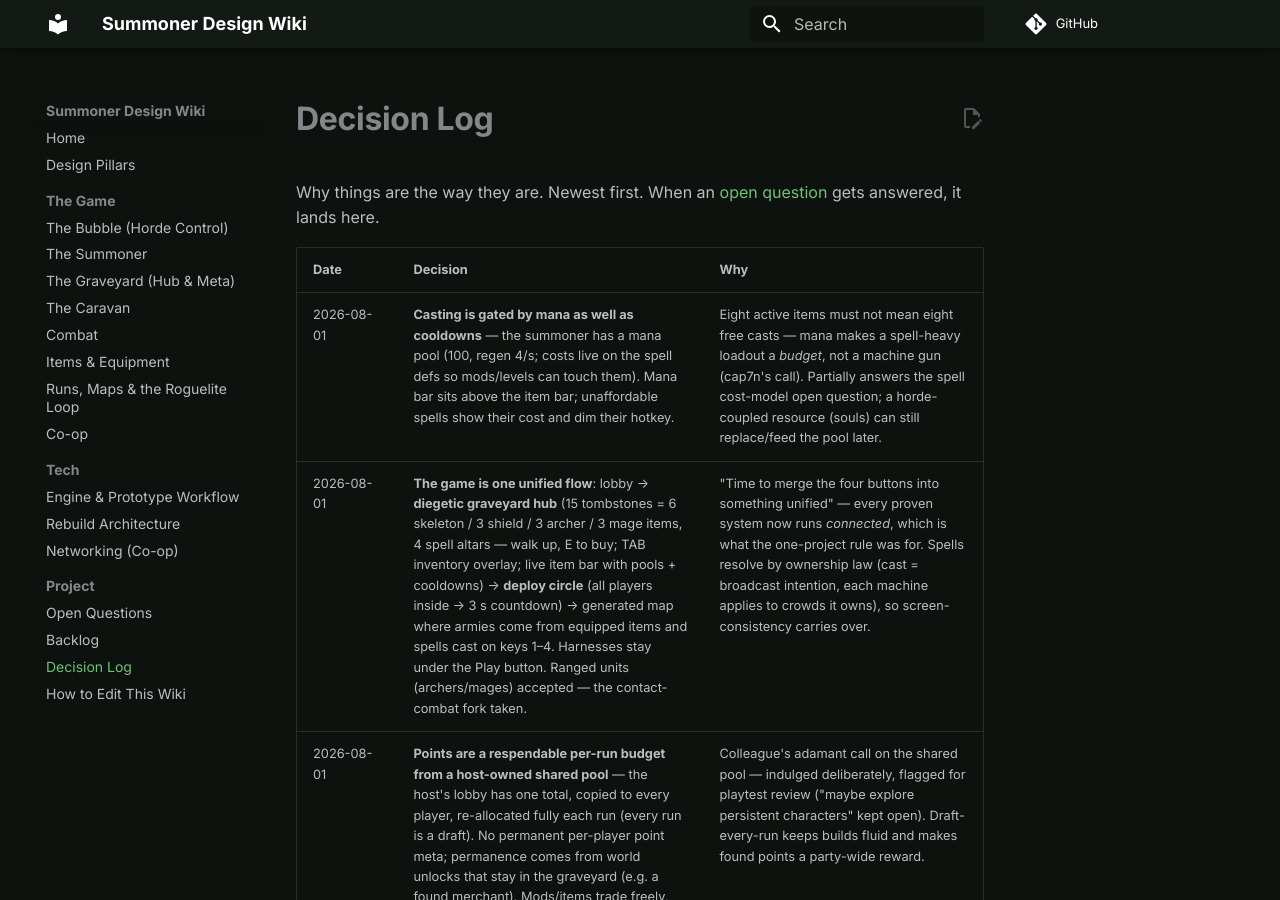
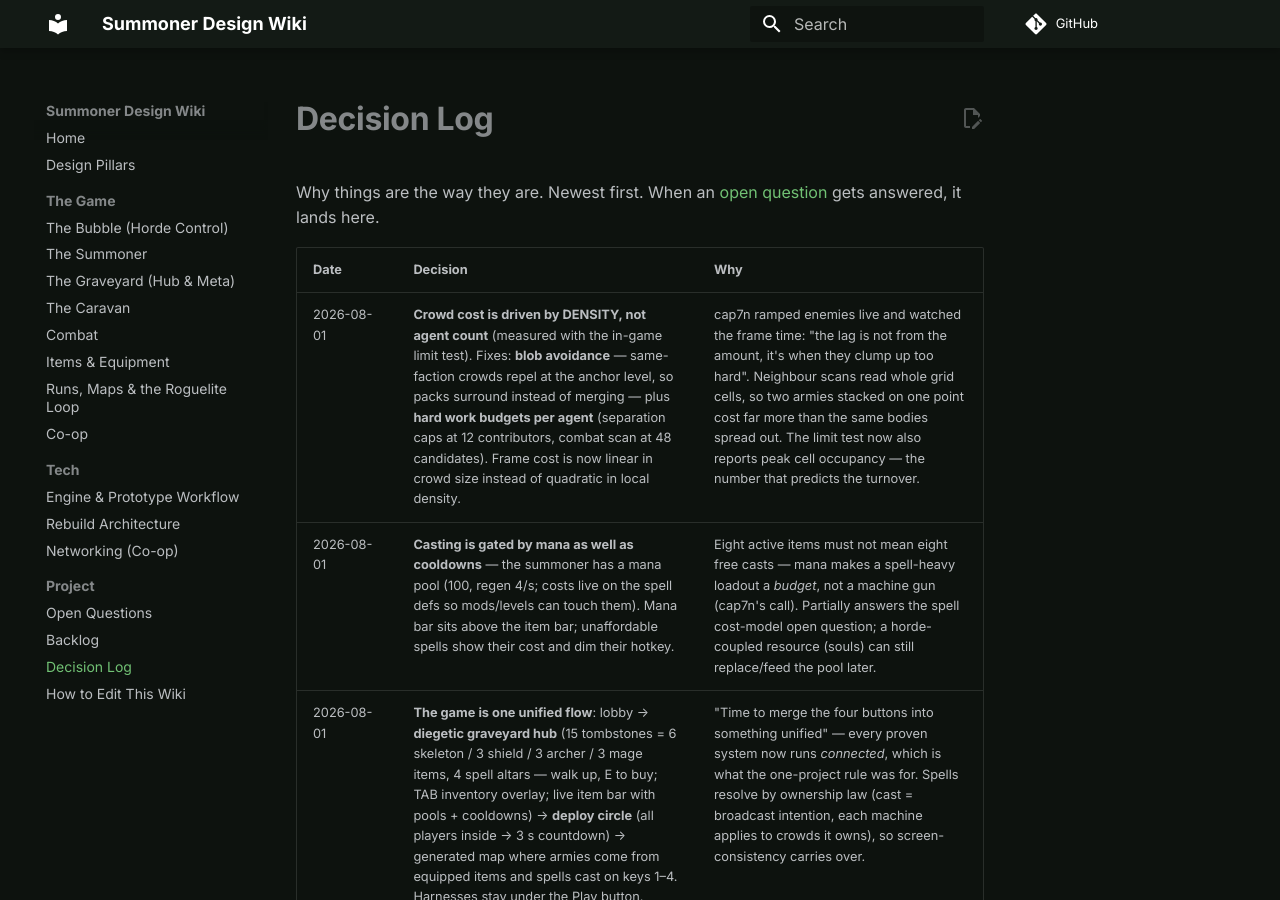
Before and after one commit to cap7n/SummonerWebsite, an MkDocs documentation site: the page built from docs/project/decisions.md, in a window 1280 px wide and 900 px high. Built offline with MkDocs 1.6.1 and Material for MkDocs 9.7.7, drawn with Linux system fonts in a browser that asks for light colours; comment, search, counter and statistics services are not loaded.

Commit message:
Decision: crowd cost is density, not count - blob avoidance + work budgets
Co-Authored-By: Claude Fable 5 <noreply@anthropic.com>

```diff
--- a/docs/project/decisions.md
+++ b/docs/project/decisions.md
@@ -4,6 +4,7 @@ Why things are the way they are. Newest first. When an [open question](open-ques
 
 | Date | Decision | Why |
 |---|---|---|
+| 2026-08-01 | **Crowd cost is driven by DENSITY, not agent count** (measured with the in-game limit test). Fixes: **blob avoidance** — same-faction crowds repel at the anchor level, so packs surround instead of merging — plus **hard work budgets per agent** (separation caps at 12 contributors, combat scan at 48 candidates). Frame cost is now linear in crowd size instead of quadratic in local density. | cap7n ramped enemies live and watched the frame time: "the lag is not from the amount, it's when they clump up too hard". Neighbour scans read whole grid cells, so two armies stacked on one point cost far more than the same bodies spread out. The limit test now also reports peak cell occupancy — the number that predicts the turnover. |
 | 2026-08-01 | **Casting is gated by mana as well as cooldowns** — the summoner has a mana pool (100, regen 4/s; costs live on the spell defs so mods/levels can touch them). Mana bar sits above the item bar; unaffordable spells show their cost and dim their hotkey. | Eight active items must not mean eight free casts — mana makes a spell-heavy loadout a *budget*, not a machine gun (cap7n's call). Partially answers the spell cost-model open question; a horde-coupled resource (souls) can still replace/feed the pool later. |
 | 2026-08-01 | **The game is one unified flow**: lobby → **diegetic graveyard hub** (15 tombstones = 6 skeleton / 3 shield / 3 archer / 3 mage items, 4 spell altars — walk up, E to buy; TAB inventory overlay; live item bar with pools + cooldowns) → **deploy circle** (all players inside → 3 s countdown) → generated map where armies come from equipped items and spells cast on keys 1–4. Harnesses stay under the Play button. Ranged units (archers/mages) accepted — the contact-combat fork taken. | "Time to merge the four buttons into something unified" — every proven system now runs *connected*, which is what the one-project rule was for. Spells resolve by ownership law (cast = broadcast intention, each machine applies to crowds it owns), so screen-consistency carries over. |
 | 2026-08-01 | **Points are a respendable per-run budget from a host-owned shared pool** — the host's lobby has one total, copied to every player, re-allocated fully each run (every run is a draft). No permanent per-player point meta; permanence comes from world unlocks that stay in the graveyard (e.g. a found merchant). Mods/items trade freely, never bound to each other. | Colleague's adamant call on the shared pool — indulged deliberately, flagged for playtest review ("maybe explore persistent characters" kept open). Draft-every-run keeps builds fluid and makes found points a party-wide reward. |
```
